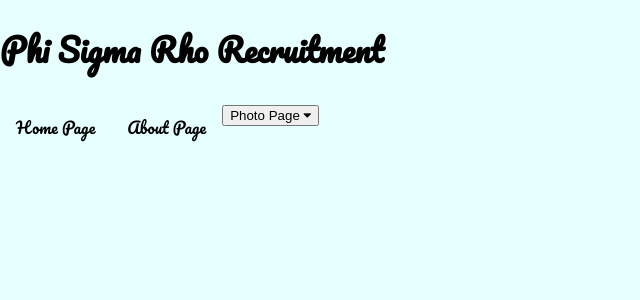
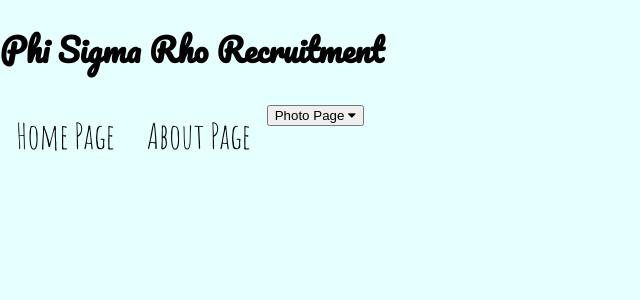
Before and after one commit to pericabrales/Phi-Sigma-Rho-Website, a web app: file public/homepage.html in a window 1280 px wide. Shown: the top 300 px of the page, without its empty margins (0-640 px from the left). Run offline with its HTML, style and script files only (its server is not run), Linux system fonts and the light colour scheme; some libraries are stand-ins or nearby versions.

Commit message:
more changes

```diff
--- a/public/style.css
+++ b/public/style.css
@@ -11,7 +11,8 @@ body {
 
 .navbar a {
 	float: left;
-	font-size: 16px;
+	font-size: 35px;
+	font-family: 'Amatic SC', cursive;
 	color: black;
 	text-align: center;
 	padding: 14px 16px;
```
